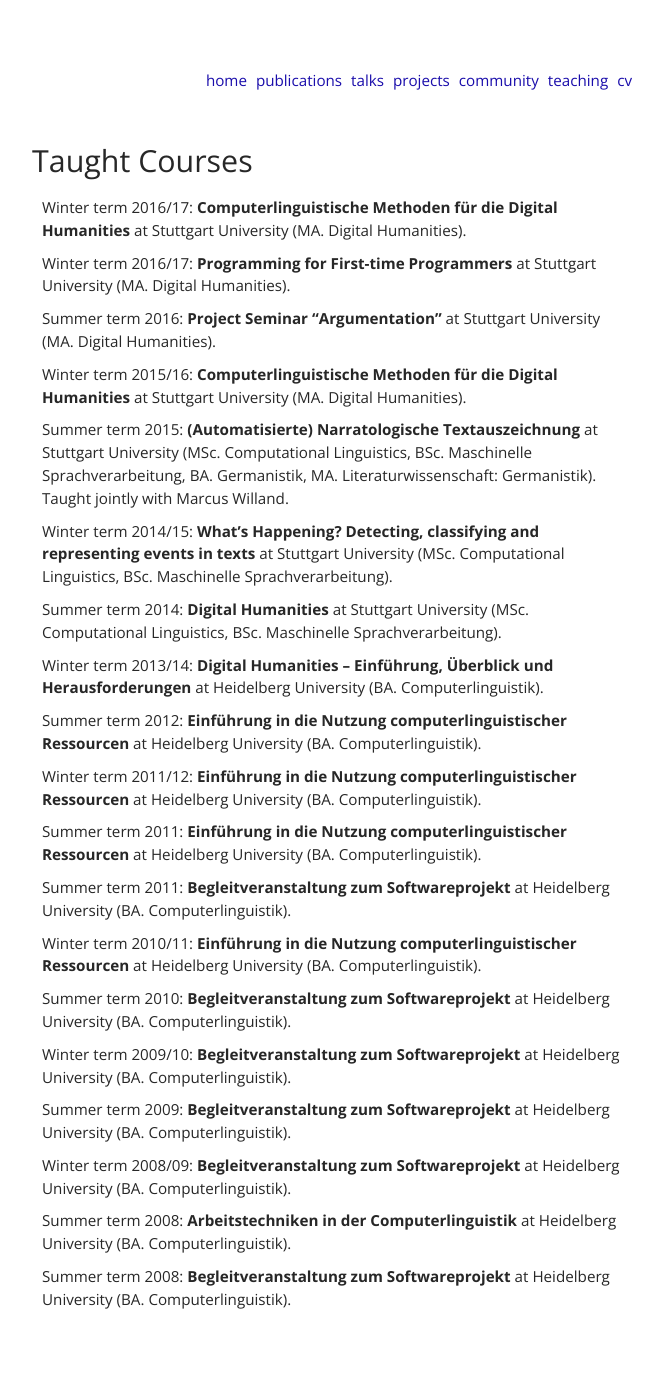
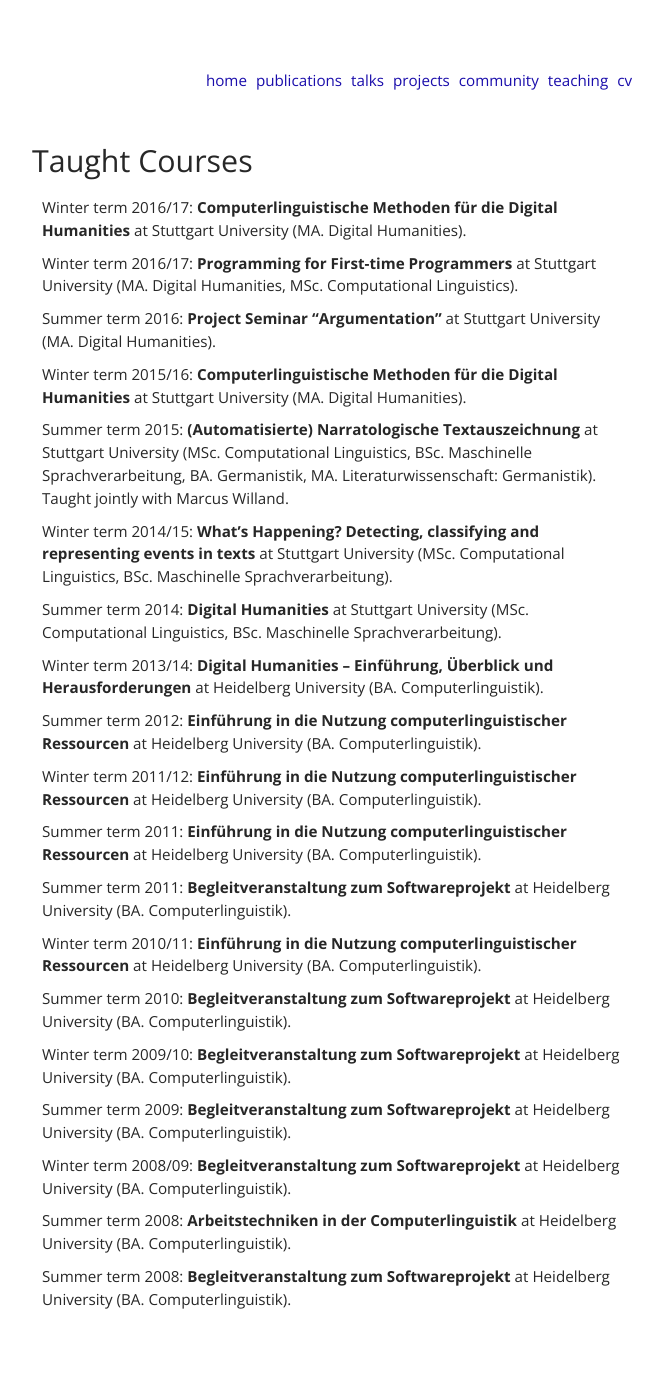
Before and after one commit to nilsreiter/nilsreiter.github.io, a Jekyll site: the page built from teaching.md, in a window 1280 px wide. Shown: the whole page, without its empty margins (308-971 px from the left). Built offline with Jekyll 4.4.1, drawn with Linux system fonts in a browser that asks for light colours.

Commit message:
added cl

```diff
--- a/_data/courses.yml
+++ b/_data/courses.yml
@@ -9,6 +9,7 @@
   date: Winter term 2016/17
   program:
   - MA. Digital Humanities
+  - MSc. Computational Linguistics
   lang: en
 - title: Project Seminar "Argumentation"
   inst: stuttgart
```
